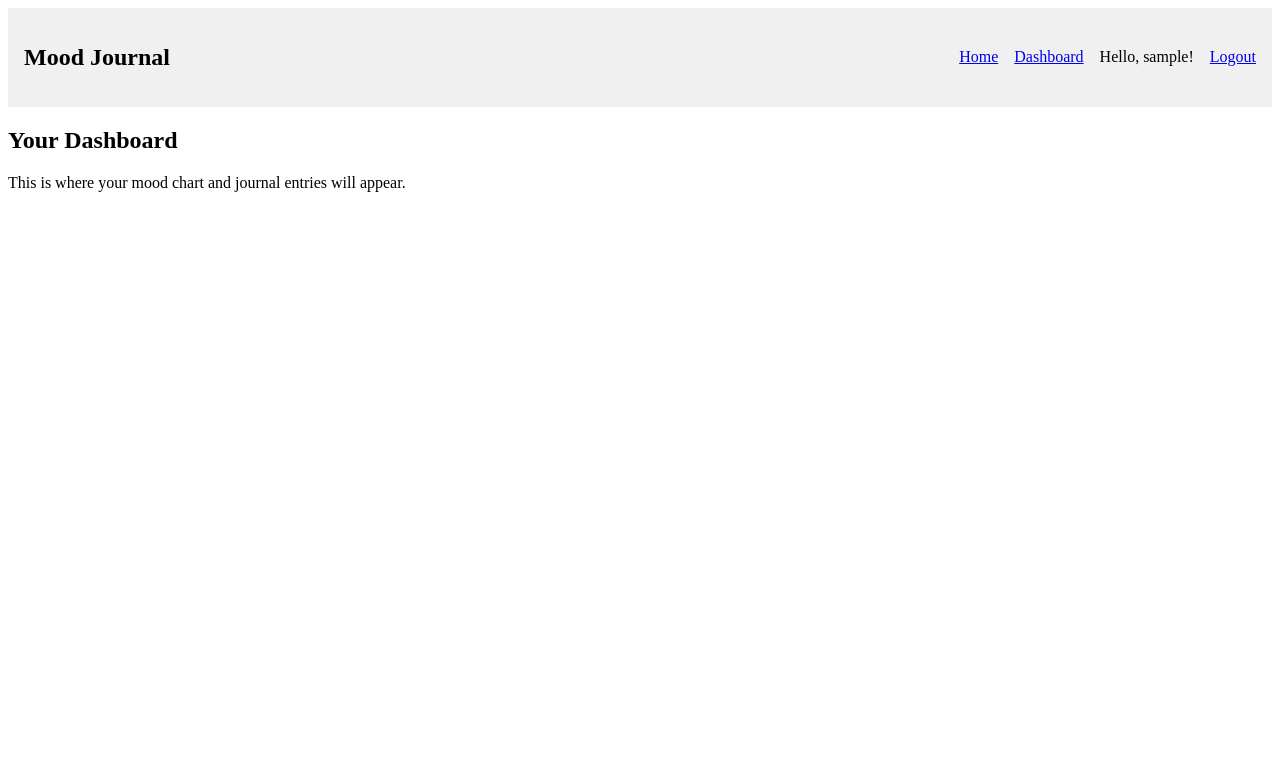
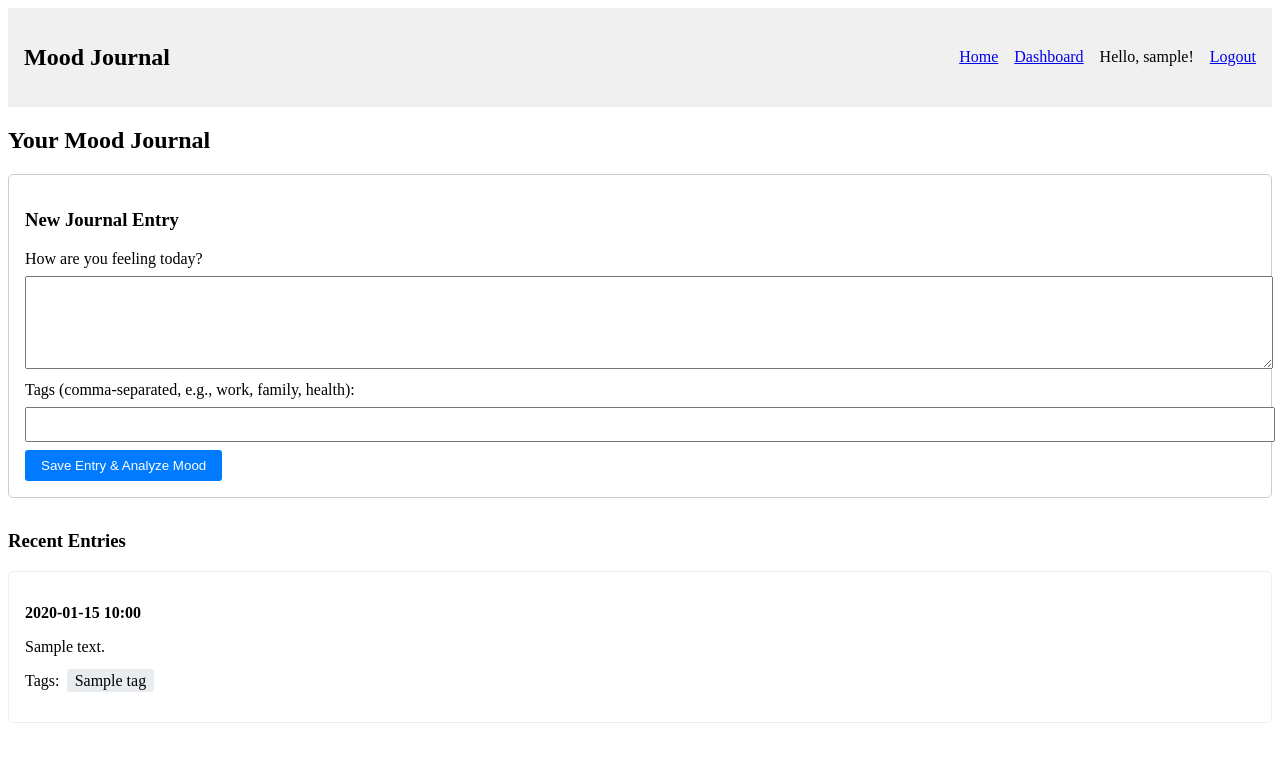
Before and after one commit to SundayMapunda/Mood-Journal-Hackathon, a Flask app: page /dashboard in a window 1280 px wide. Shown: the top 762 px of the page. Run offline with Flask 3, Linux system fonts and the light colour scheme; a user stored in the database is signed in; tables that the repository leaves empty hold one stand-in row (values such as "Sample post").

Commit message:
added the journal entry form

```diff
--- a/app/routes.py
+++ b/app/routes.py
@@ -1,7 +1,10 @@
-from flask import Blueprint, render_template, redirect, url_for, flash, request
+from flask import Blueprint, render_template, redirect, url_for, flash, request, current_app
 from flask_login import login_user, logout_user, login_required, current_user
 from app import db, bcrypt
-from app.models import User
+from app.models import User, Entry, EmotionScore, Tag
+from app.utils import analyze_sentiment  # Import the utility function
+import json
+from datetime import datetime
 
 # Create a Blueprint for authentication routes.
 auth_routes = Blueprint('auth', __name__)
@@ -98,10 +101,72 @@ def index():
     return render_template('index.html')
 
 # Route for the dashboard (will be protected later)
-@main_routes.route('/dashboard')
+@main_routes.route('/dashboard', methods=['GET', 'POST'])
 @login_required
 def dashboard():
-    return render_template('dashboard.html')
+    if request.method == 'POST':
+        # Get form data
+        content = request.form.get('content')
+        tags_input = request.form.get('tags', '')
+
+        if not content:
+            flash('Journal content cannot be empty.', 'error')
+            return render_template('dashboard.html')
+
+        # Create new journal entry
+        try:
+            new_entry = Entry(content=content, author=current_user)
+
+            # Process tags
+            if tags_input:
+                tag_names = [tag.strip().lower() for tag in tags_input.split(',')]
+                for tag_name in tag_names:
+                    if tag_name:  # Skip empty tags
+                        # Get or create the tag
+                        tag = Tag.query.filter_by(name=tag_name).first()
+                        if not tag:
+                            tag = Tag(name=tag_name)
+                            db.session.add(tag)
+                        new_entry.tags.append(tag)
+
+            db.session.add(new_entry)
+            db.session.flush()  # Flush to get the entry ID without committing
+
+            # Analyze sentiment using Hugging Face API
+            emotion_scores = analyze_sentiment(content)
+
+            if emotion_scores:
+                # Create emotion score record
+                emotion_score = EmotionScore(
+                    joy=emotion_scores.get('joy', 0.0),
+                    sadness=emotion_scores.get('sadness', 0.0),
+                    anger=emotion_scores.get('anger', 0.0),
+                    fear=emotion_scores.get('fear', 0.0),
+                    surprise=emotion_scores.get('surprise', 0.0),
+                    entry_id=new_entry.id
+                )
+                db.session.add(emotion_score)
+                flash('Journal entry saved and analyzed successfully!', 'success')
+            else:
+                # Create default emotion scores if analysis fails
+                emotion_score = EmotionScore(entry_id=new_entry.id)
+                db.session.add(emotion_score)
+                flash('Journal entry saved, but sentiment analysis failed.', 'warning')
+
+            db.session.commit()
+            return redirect(url_for('main.dashboard'))
+
+        except Exception as e:
+            db.session.rollback()
+            current_app.logger.error(f"Error saving journal entry: {e}")
+            flash('An error occurred while saving your entry. Please try again.', 'error')
+
+    # For GET requests, show the dashboard with recent entries
+    recent_entries = Entry.query.filter_by(user_id=current_user.id)\
+                              .order_by(Entry.date_created.desc())\
+                              .limit(5).all()
+
+    return render_template('dashboard.html', entries=recent_entries)
 
 # Custom error handler for 401 errors...redundancy a function was created in __init__.py
 # @main_routes.app_errorhandler(401)
--- a/app/templates/dashboard.html
+++ b/app/templates/dashboard.html
@@ -1,7 +1,49 @@
 {% extends "base.html" %}
 
 {% block content %}
-<h2>Your Dashboard</h2>
-<p>This is where your mood chart and journal entries will appear.</p>
-<!-- We will add the journal form and chart here later -->
+<h2>Your Mood Journal</h2>
+
+<!-- Journal Entry Form -->
+<div style="margin-bottom: 2rem; padding: 1rem; border: 1px solid #ccc; border-radius: 5px;">
+    <h3>New Journal Entry</h3>
+    <form method="POST" action="{{ url_for('main.dashboard') }}">
+        <div>
+            <label for="content">How are you feeling today?</label>
+            <textarea id="content" name="content" rows="5" required
+                      style="width: 100%; padding: 0.5rem; margin: 0.5rem 0;"></textarea>
+        </div>
+        <div>
+            <label for="tags">Tags (comma-separated, e.g., work, family, health):</label>
+            <input type="text" id="tags" name="tags"
+                   style="width: 100%; padding: 0.5rem; margin: 0.5rem 0;">
+        </div>
+        <button type="submit" style="padding: 0.5rem 1rem; background: #007bff; color: white; border: none; border-radius: 3px;">
+            Save Entry & Analyze Mood
+        </button>
+    </form>
+</div>
+
+<!-- Recent Entries -->
+<div>
+    <h3>Recent Entries</h3>
+    {% if entries %}
+        {% for entry in entries %}
+            <div style="border: 1px solid #eee; padding: 1rem; margin: 1rem 0; border-radius: 5px;">
+                <p><strong>{{ entry.date_created.strftime('%Y-%m-%d %H:%M') }}</strong></p>
+                <p>{{ entry.content }}</p>
+                {% if entry.tags %}
+                    <p>Tags:
+                        {% for tag in entry.tags %}
+                            <span style="background: #e9ecef; padding: 0.2rem 0.5rem; border-radius: 3px; margin: 0 0.2rem;">
+                                {{ tag.name }}
+                            </span>
+                        {% endfor %}
+                    </p>
+                {% endif %}
+            </div>
+        {% endfor %}
+    {% else %}
+        <p>No journal entries yet. Write your first entry above!</p>
+    {% endif %}
+</div>
 {% endblock %}
```
